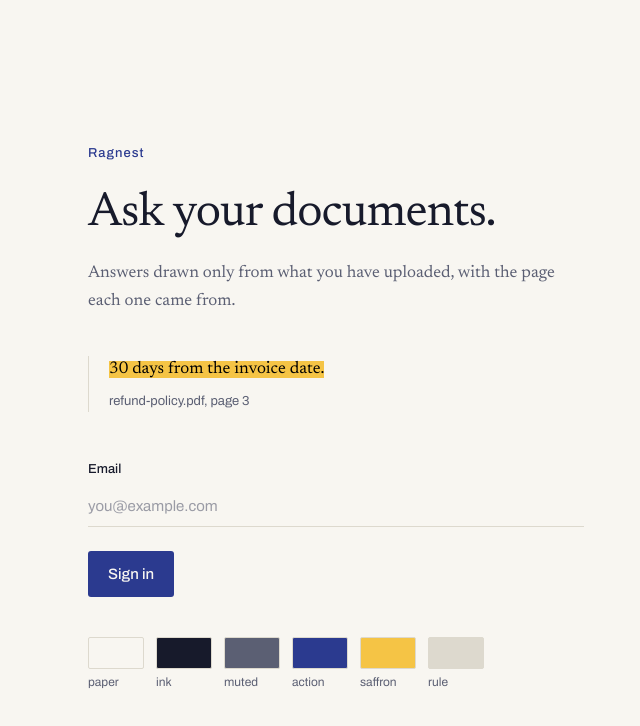
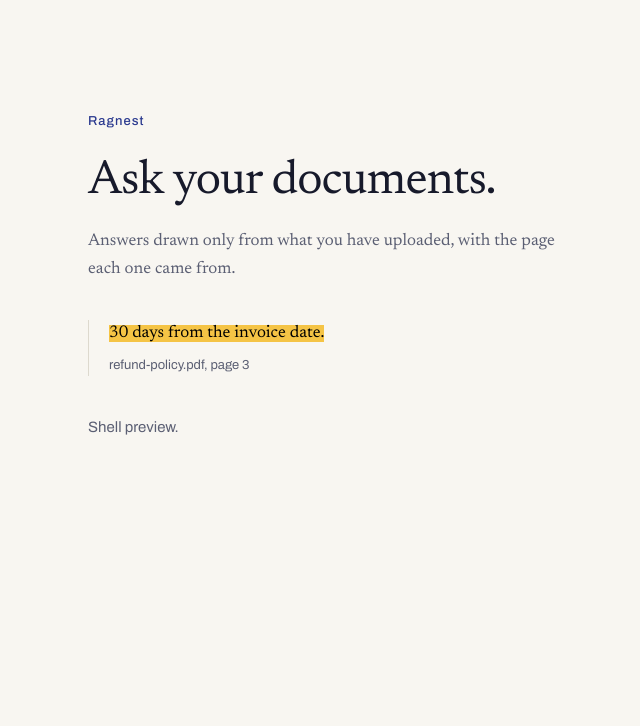
Before and after one commit to 9gvrv/ragnest, a Next.js app in the folder apps/web/: page / in a window 1280 px wide. Shown: the top 726 px of the page, without its empty margins (304-944 px from the left). Built offline with nearby package versions, Linux system fonts and the light colour scheme.

Commit message:
feat(web): add auth shell with retrieved-sentence motif

```diff
--- a/apps/web/app/page.tsx
+++ b/apps/web/app/page.tsx
@@ -1,68 +1,12 @@
+import { AuthShell } from "@/components/auth-shell";
+
 export default function Page() {
   return (
-    <main className="mx-auto w-full max-w-[34rem] px-6 pt-[18vh] pb-24">
-      <p className="text-[13px] font-medium tracking-[0.08em] text-action">
-        Ragnest
-      </p>
-
-      <h1 className="mt-6 font-serif text-[clamp(2.25rem,5vw,3rem)] leading-[1.1] tracking-[-0.02em]">
-        Ask your documents.
-      </h1>
-
-      <p className="mt-5 max-w-[60ch] font-serif text-[17px] leading-[1.65] text-muted">
-        Answers drawn only from what you have uploaded, with the page each one
-        came from.
-      </p>
-
-      <blockquote className="mt-10 border-l border-rule pl-5">
-        <p className="max-w-[60ch] font-serif text-[17px] leading-[1.65]">
-          <mark className="retrieved-mark bg-transparent">
-            30 days from the invoice date.
-          </mark>
-        </p>
-        <p className="mt-2 text-[13px] text-muted">
-          refund-policy.pdf, page 3
-        </p>
-      </blockquote>
-
-      <div className="mt-12 space-y-6">
-        <div>
-          <label className="block text-[13px] font-medium text-ink">
-            Email
-          </label>
-          <input
-            type="email"
-            className="mt-2 w-full border-0 border-b border-rule bg-transparent py-2 text-[15px] placeholder:text-muted/60"
-            placeholder="you@example.com"
-          />
-        </div>
-
-        <button
-          type="button"
-          className="rounded-[3px] bg-action px-5 py-3 text-[15px] font-medium text-paper"
-        >
-          Sign in
-        </button>
-      </div>
-
-      <div className="mt-10 flex gap-3">
-        {[
-          ["paper", "#f8f6f1"],
-          ["ink", "#171a2b"],
-          ["muted", "#5b5f73"],
-          ["action", "#2b3a8f"],
-          ["saffron", "#f5c445"],
-          ["rule", "#ddd9ce"],
-        ].map(([name, hex]) => (
-          <div key={name} className="text-[12px] text-muted">
-            <div
-              className="mb-1 h-8 w-14 rounded-[2px] border border-rule"
-              style={{ background: hex }}
-            />
-            {name}
-          </div>
-        ))}
-      </div>
-    </main>
+    <AuthShell
+      title="Ask your documents."
+      intro="Answers drawn only from what you have uploaded, with the page each one came from."
+    >
+      <p className="text-[15px] text-muted">Shell preview.</p>
+    </AuthShell>
   );
 }
--- /dev/null
+++ b/apps/web/components/auth-shell.tsx
@@ -0,0 +1,54 @@
+import type { ReactNode } from "react";
+
+/**
+ * The frame every auth screen sits in: wordmark, headline, one paragraph of
+ * orientation, the retrieved-sentence motif, then whatever the screen needs.
+ */
+export function AuthShell({
+  title,
+  intro,
+  children,
+  footer,
+}: {
+  title: string;
+  intro: string;
+  children: ReactNode;
+  footer?: ReactNode;
+}) {
+  return (
+    <main className="mx-auto flex w-full max-w-[34rem] flex-1 flex-col px-6 pt-[14vh] pb-20">
+      <header>
+        <p className="text-[13px] font-medium tracking-[0.08em] text-action">
+          Ragnest
+        </p>
+        <h1 className="mt-6 font-serif text-[clamp(2.25rem,5vw,3rem)] leading-[1.1] tracking-[-0.02em]">
+          {title}
+        </h1>
+        <p className="mt-5 max-w-[60ch] font-serif text-[17px] leading-[1.65] text-muted">
+          {intro}
+        </p>
+      </header>
+
+      <RetrievedSentence />
+
+      <div className="mt-10">{children}</div>
+
+      {footer ? <div className="mt-auto pt-12">{footer}</div> : null}
+    </main>
+  );
+}
+
+function RetrievedSentence() {
+  return (
+    <figure className="mt-9 border-l border-rule pl-5">
+      <blockquote className="max-w-[60ch] font-serif text-[17px] leading-[1.65]">
+        <mark className="retrieved-mark bg-transparent">
+          30 days from the invoice date.
+        </mark>
+      </blockquote>
+      <figcaption className="mt-2 text-[13px] text-muted">
+        refund-policy.pdf, page 3
+      </figcaption>
+    </figure>
+  );
+}
--- /dev/null
+++ b/apps/web/components/button.tsx
@@ -0,0 +1,17 @@
+import type { ButtonHTMLAttributes } from "react";
+
+export function Button({
+  children,
+  pending,
+  ...props
+}: ButtonHTMLAttributes<HTMLButtonElement> & { pending?: boolean }) {
+  return (
+    <button
+      className="rounded-[3px] bg-action px-5 py-3 text-[15px] font-medium text-paper transition-opacity hover:opacity-90 disabled:cursor-not-allowed disabled:opacity-60"
+      disabled={pending || props.disabled}
+      {...props}
+    >
+      {pending ? "Working…" : children}
+    </button>
+  );
+}
--- /dev/null
+++ b/apps/web/components/field.tsx
@@ -0,0 +1,44 @@
+import type { InputHTMLAttributes } from "react";
+
+type FieldProps = InputHTMLAttributes<HTMLInputElement> & {
+  label: string;
+  hint?: string;
+  error?: string;
+};
+
+/**
+ * A labelled input drawn as a single rule rather than a box, with the error
+ * sitting where the hint would be so nothing jumps when it appears.
+ */
+export function Field({ label, hint, error, id, ...props }: FieldProps) {
+  const fieldId = id ?? props.name;
+  const describedBy = error
+    ? `${fieldId}-error`
+    : hint
+      ? `${fieldId}-hint`
+      : undefined;
+
+  return (
+    <div>
+      <label htmlFor={fieldId} className="block text-[13px] font-medium">
+        {label}
+      </label>
+      <input
+        id={fieldId}
+        aria-invalid={error ? true : undefined}
+        aria-describedby={describedBy}
+        className="mt-2 w-full border-0 border-b border-rule bg-transparent py-2 text-[15px] outline-none focus:border-action aria-[invalid=true]:border-[#a3341f]"
+        {...props}
+      />
+      {error ? (
+        <p id={`${fieldId}-error`} className="mt-2 text-[13px] text-[#a3341f]">
+          {error}
+        </p>
+      ) : hint ? (
+        <p id={`${fieldId}-hint`} className="mt-2 text-[13px] text-muted">
+          {hint}
+        </p>
+      ) : null}
+    </div>
+  );
+}
```
